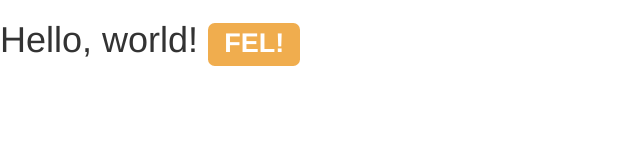
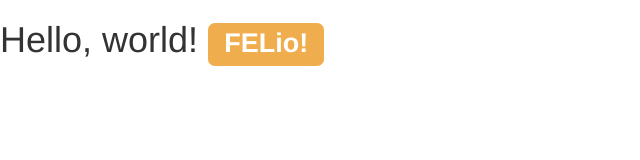
Before and after one commit to vivaladiva/portfolio, a website: page index.html in a window 1280 px wide. Shown: the whole page, without its empty margins (0-640 px from the left). Drawn offline with nearby package versions, Linux system fonts and the light colour scheme.

Commit message:
changed some words

```diff
--- a/index.html
+++ b/index.html
@@ -18,7 +18,7 @@
     <![endif]-->
   </head>
   <body>
-    <h1>Hello, world! <span class="label label-warning">FEL!</span></h1>
+    <h1>Hello, world! <span class="label label-warning">FELio!</span></h1>
 
     <!-- jQuery (necessary for Bootstrap's JavaScript plugins) -->
     <script src="https://ajax.googleapis.com/ajax/libs/jquery/1.11.3/jquery.min.js"></script>
```
